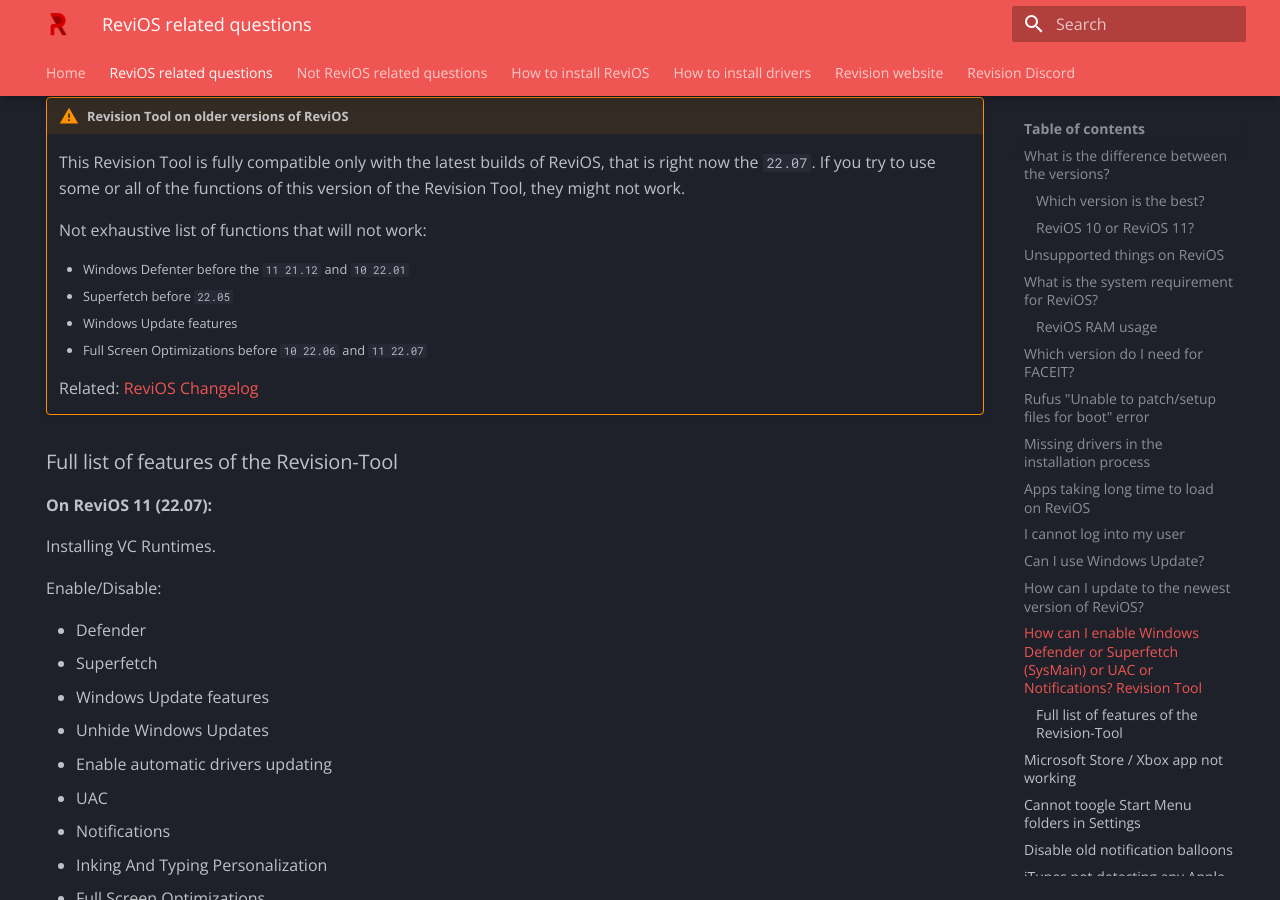
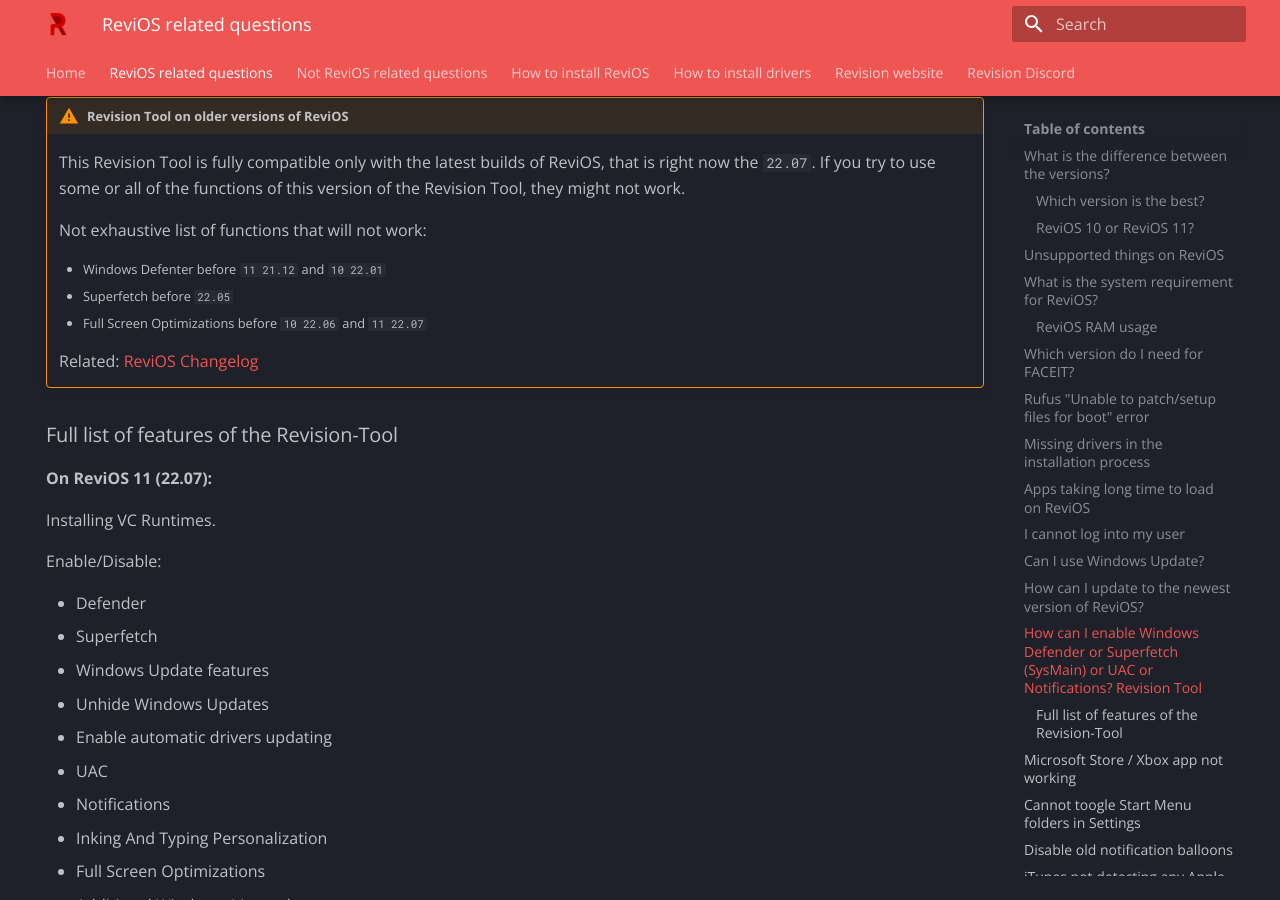
Before and after one commit to dkovacs24/ReviOS_faq, an MkDocs documentation site: the page built from docs/related.md, in a window 1280 px wide and 900 px high, scrolled down 5253 px. Built offline with MkDocs 1.6.1 and Material for MkDocs 9.7.7, drawn with Linux system fonts in a browser that asks for light colours.

Commit message:
typo and remove wu from revitool warning

```diff
--- a/docs/related.md
+++ b/docs/related.md
@@ -195,9 +195,8 @@
 
     Not exhaustive list of functions that will not work:
 
-    - Windows Defenter before the `11 21.12` and `10 22.01`
+    - Windows Defenter before `11 21.12` and `10 22.01`
     - Superfetch before `22.05`
-    - Windows Update features
     - Full Screen Optimizations before `10 22.06` and `11 22.07`
 
     Related: [ReviOS Changelog](https://www.revi.cc/revios/download/changelog){target=_blank}
```
